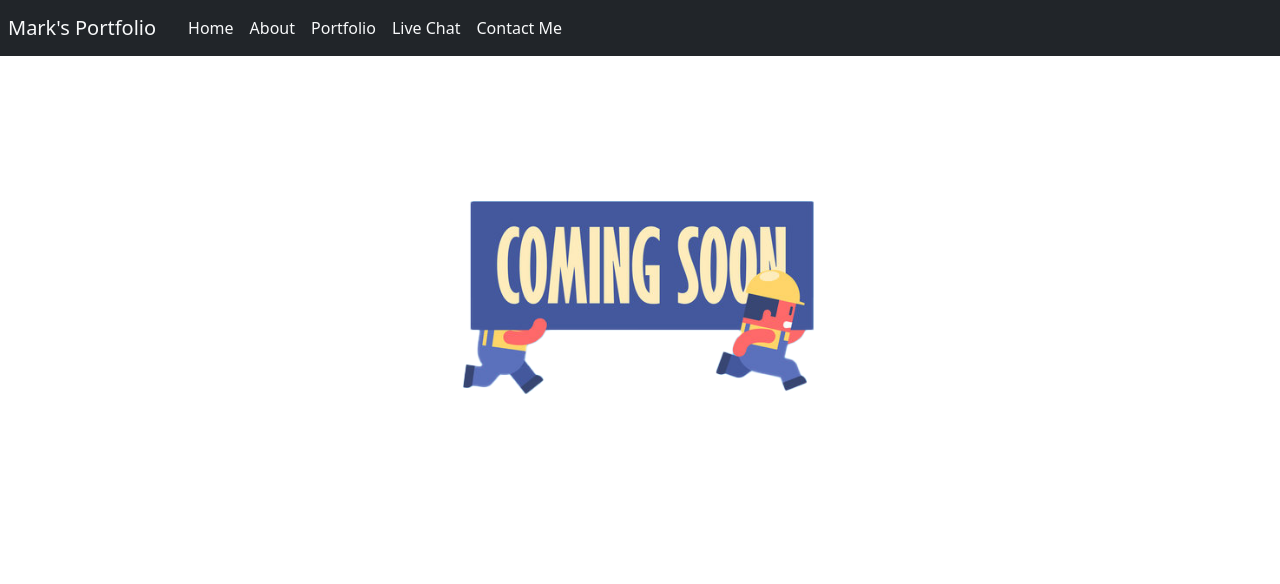
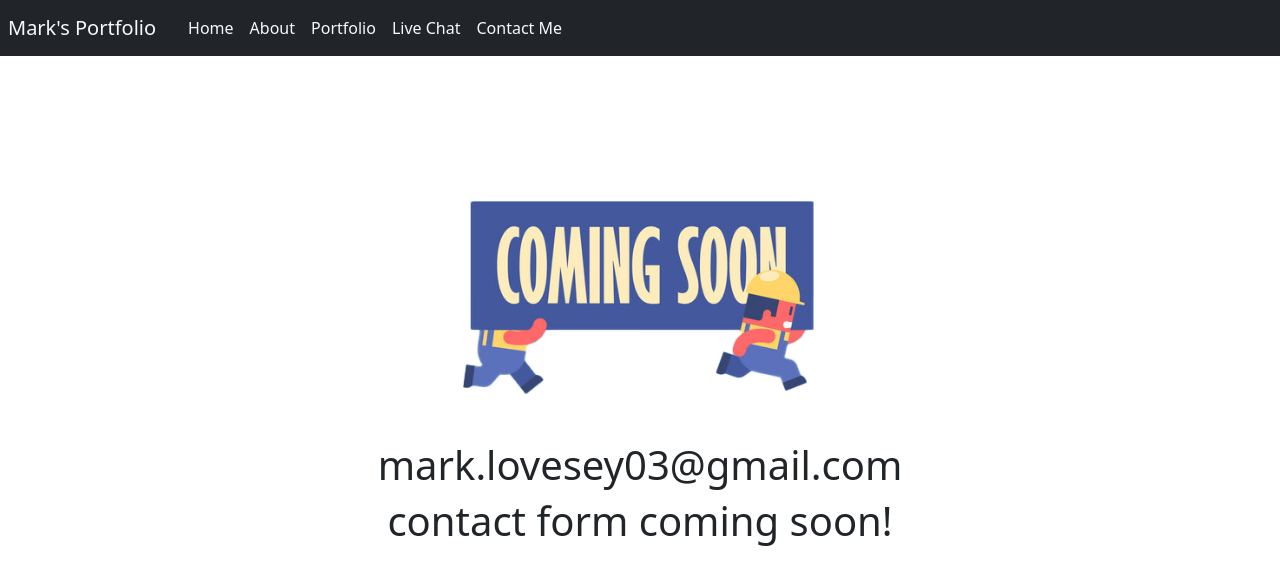
Before and after one commit to M6rk/portfolio, a plain HTML site: page contact.html in a window 1280 px wide. Drawn offline with nearby package versions, Linux system fonts and the light colour scheme.

Commit message:
final commit, fixed temp contact

```diff
--- a/contact.html
+++ b/contact.html
@@ -44,6 +44,8 @@
     <div class="center">
     <img src="photos\wip.png" width="500px">
 </div>
+<h1>mark.lovesey03@gmail.com</h1>
+<h1>contact form coming soon!</h1>
 </body>
 <footer>
 
```
